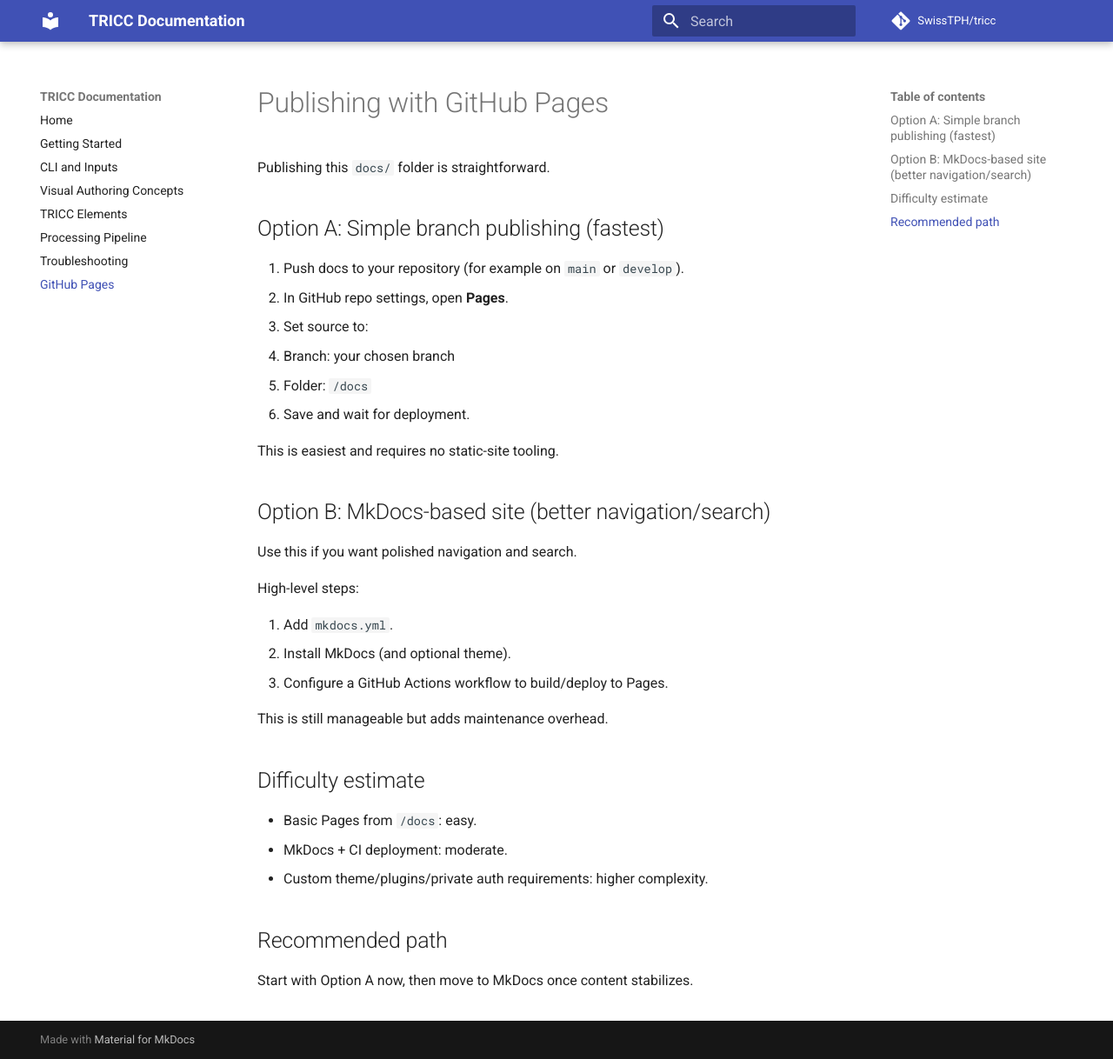
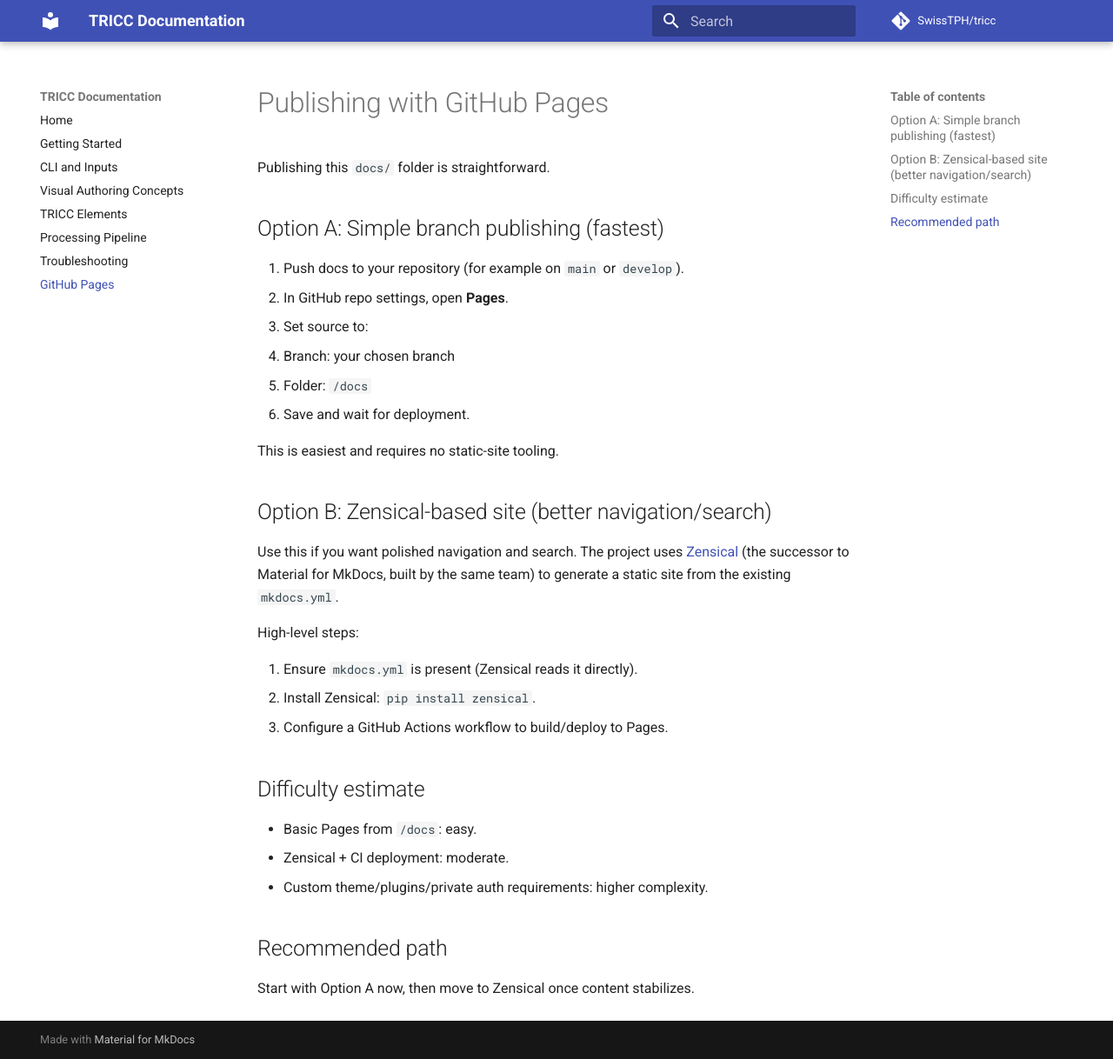
Before and after one commit to SwissTPH/tricc, an MkDocs documentation site: the page built from docs/github-pages.md, in a window 1280 px wide and 1218 px high. Shown: the whole window at 87% size. Built offline with MkDocs 1.6.1 and Material for MkDocs 9.7.7, drawn with Linux system fonts in a browser that asks for light colours; comment, search, counter and statistics services are not loaded.

Commit message:
Fix: :memo: changed from material docs to zensical (same team
)

```diff
--- a/docs/github-pages.md
+++ b/docs/github-pages.md
@@ -13,24 +13,24 @@ Publishing this `docs/` folder is straightforward.
 
 This is easiest and requires no static-site tooling.
 
-## Option B: MkDocs-based site (better navigation/search)
+## Option B: Zensical-based site (better navigation/search)
 
-Use this if you want polished navigation and search.
+Use this if you want polished navigation and search. The project uses
+[Zensical](https://zensical.org/) (the successor to Material for MkDocs, built
+by the same team) to generate a static site from the existing `mkdocs.yml`.
 
 High-level steps:
 
-1. Add `mkdocs.yml`.
-2. Install MkDocs (and optional theme).
+1. Ensure `mkdocs.yml` is present (Zensical reads it directly).
+2. Install Zensical: `pip install zensical`.
 3. Configure a GitHub Actions workflow to build/deploy to Pages.
-
-This is still manageable but adds maintenance overhead.
 
 ## Difficulty estimate
 
 - Basic Pages from `/docs`: easy.
-- MkDocs + CI deployment: moderate.
+- Zensical + CI deployment: moderate.
 - Custom theme/plugins/private auth requirements: higher complexity.
 
 ## Recommended path
 
-Start with Option A now, then move to MkDocs once content stabilizes.
+Start with Option A now, then move to Zensical once content stabilizes.
```
Also changed, not shown: 1 other file.
